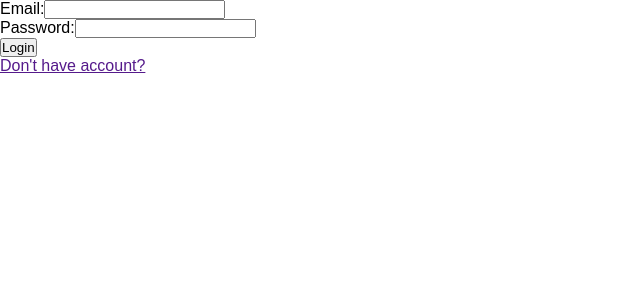
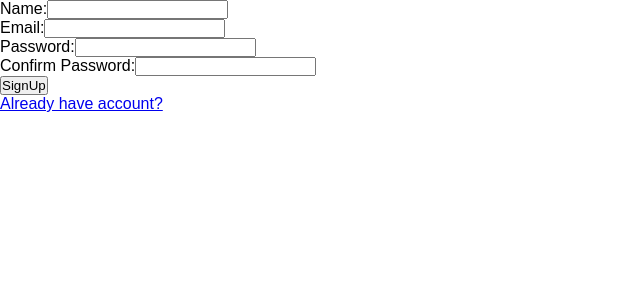
Before and after one commit to mohammad-jaffal/address-book, a React (Create React App) app in the folder address-book-frontend/: page /home in a window 1280 px wide. Shown: the top 300 px of the page, without its empty margins (0-640 px from the left). Built offline with nearby package versions, Linux system fonts and the light colour scheme.

Commit message:
Switching between login and signup

```diff
--- a/address-book-frontend/src/App.js
+++ b/address-book-frontend/src/App.js
@@ -2,15 +2,20 @@ import './App.css';
 import { BrowserRouter, Routes, Route } from "react-router-dom";
 import React from "react";
 import Navbar from './components/Navbar';
-import Login from './components/Login';
-import Signup from './components/Signup';
+import Login from './pages/Login';
+import Signup from './pages/Signup';
 
 function App() {
   return (
     <BrowserRouter>
       {/* <Navbar /> */}
-      <Login/>
+      {/* <Login/> */}
       {/* <Signup/> */}
+      <Routes>
+          <Route path="/" element={<Login />} />
+          <Route path="/signup" element={<Signup />} />
+          <Route path="/home" element={<Signup />} />
+        </Routes>
     </BrowserRouter>
   );
 }
--- a/address-book-frontend/src/components/Login.js
+++ b/address-book-frontend/src/pages/Login.js
@@ -1,6 +1,4 @@
-// import React from "react";
-import React, { useState, useEffect } from 'react';
-import { Link } from 'react-router-dom';
+import React from "react";
 
 
 
@@ -25,7 +23,7 @@ const Login = () => {
                     <button className='li-btn' onClick={()=>{}}>Login</button>
                 </div>
                 <div className="form-group">
-                    <a href=''>Don't have account?</a>
+                    <a href='./signup'>Don't have account?</a>
                 </div>
             </div>
         </div>
--- a/address-book-frontend/src/components/Signup.js
+++ b/address-book-frontend/src/pages/Signup.js
@@ -1,5 +1,4 @@
-// import React from "react";
-import React, { useState, useEffect } from 'react';
+import React from "react";
 
 
 
@@ -30,7 +29,7 @@ const Signup = () => {
                     <button className='li-btn'>SignUp</button>
                 </div>
                 <div className="form-group">
-                    <a href=''>Already have account?</a>
+                    <a href='./'>Already have account?</a>
                 </div>
             </div>
         </div>
```
